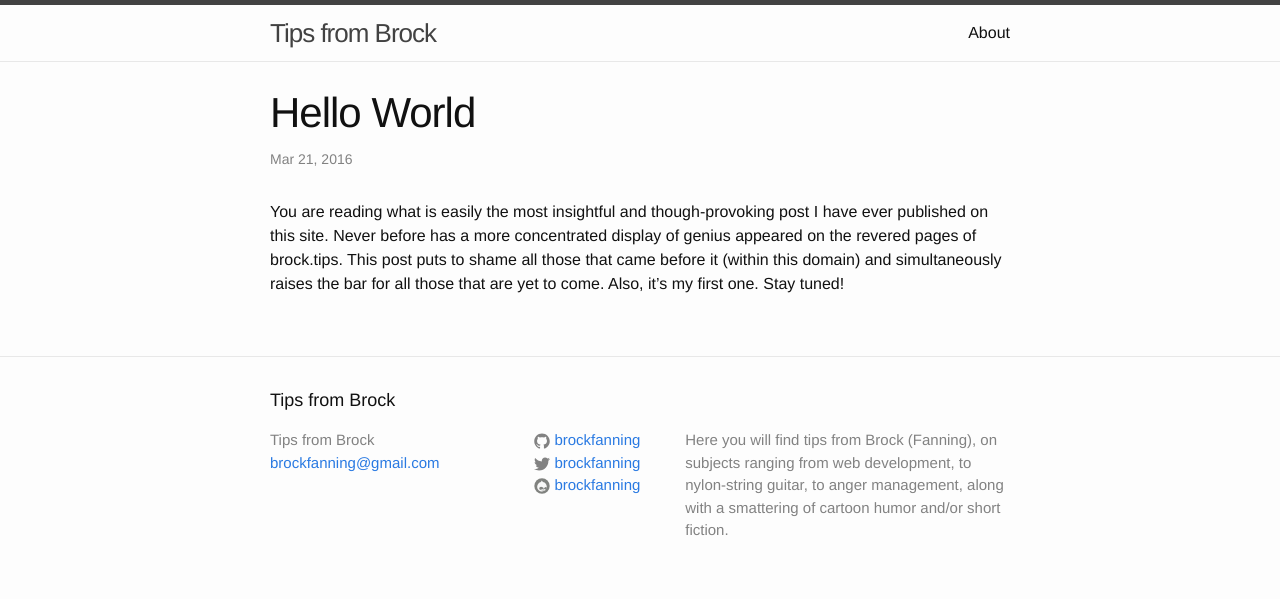
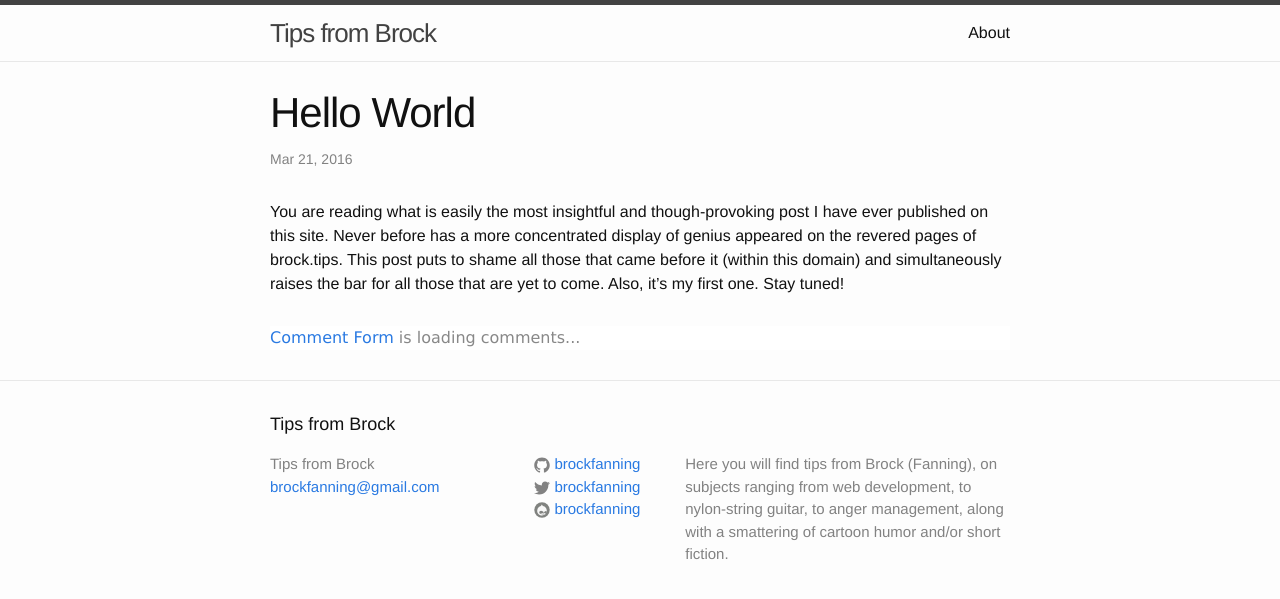
Before and after one commit to brockfanning/brockfanning.github.io, a Jekyll site: the page built from _posts/2016-03-21-hello-world.md, in a window 1280 px wide. Shown: the top 599 px of the page. Built offline with Jekyll 4.4.1, drawn with Linux system fonts in a browser that asks for light colours; comment, search, counter and statistics services are not loaded; a style sheet for code colours, icons or effects is not loaded; part of the change alters nothing that is shown.

Commit message:
Switch disqus to htmlcommentbox

```diff
--- a/_includes/comments.html
+++ b/_includes/comments.html
@@ -1,16 +1,5 @@
-<div id="disqus_thread"></div>
-<script>
-var disqus_config = function () {
-  this.page.url = 'http://brock.tips{{ page.url }}';
-  this.page.identifier = '{{ page.id }}';
-};
-(function() { // DON'T EDIT BELOW THIS LINE
-var d = document, s = d.createElement('script');
-
-s.src = '//brocktips.disqus.com/embed.js';
-
-s.setAttribute('data-timestamp', +new Date());
-(d.head || d.body).appendChild(s);
-})();
-</script>
-<noscript>Please enable JavaScript to view the <a href="https://disqus.com/?ref_noscript" rel="nofollow">comments powered by Disqus.</a></noscript>
+<!-- begin wwww.htmlcommentbox.com -->
+ <div id="HCB_comment_box"><a href="http://www.htmlcommentbox.com">Comment Form</a> is loading comments...</div>
+ <link rel="stylesheet" type="text/css" href="//www.htmlcommentbox.com/static/skins/bootstrap/twitter-bootstrap.css?v=0" />
+ <script type="text/javascript" id="hcb"> /*<!--*/ if(!window.hcb_user){hcb_user={};} (function(){var s=document.createElement("script"), l=hcb_user.PAGE || (""+window.location).replace(/'/g,"%27"), h="//www.htmlcommentbox.com";s.setAttribute("type","text/javascript");s.setAttribute("src", h+"/jread?page="+encodeURIComponent(l).replace("+","%2B")+"&mod=%241%24wq1rdBcg%24s%2F6qMs.iX6qNtOOCTMaVI."+"&opts=16862&num=10&ts=1458744987378");if (typeof s!="undefined") document.getElementsByTagName("head")[0].appendChild(s);})(); /*-->*/ </script>
+<!-- end www.htmlcommentbox.com -->
--- a/_sass/_base.scss
+++ b/_sass/_base.scss
@@ -204,3 +204,5 @@ pre {
         }
     }
 }
+
+#HCB_comment_box textarea{}#HCB_comment_box{font-family:verdana,serif;color:#888;background-color:#fff;}#HCB_comment_box p.error{border:1px solid red;background-color:#fee;}.hcb-mod b{color:#DD3344;}#HCB_comment_box textarea,#HCB_comment_box input.text{border-top:1px solid #e4e4e4;border-left:1px solid #e4e4e4;border-bottom:1px solid #eaeaea;border-right:1px solid #eaeaea;background-color:#f8f8f8;}#HCB_comment_box .hcb-wrapper-half{display:block;width:50%;float:left;}#HCB_comment_box .hcb-wrapper{clear:both;}#HCB_comment_box input.text{display:block;width:97%;}#HCB_comment_box input.submit{border-top:1px solid #eee;border-left:1px solid #eee;border-bottom:1px solid #888;border-right:1px solid #888;background-color:#ccc;color:#666;font-weight:bold;cursor:pointer;}#HCB_comment_box span.home-desc{font-size:10px;opacity:0.4;}#HCB_comment_box div.comment{border-bottom:1px dotted #eee;margin-bottom:5px;}.hcb-mod i{color:darkblue;}.hcb-link{color:blue;text-decoration:underline;}
```
